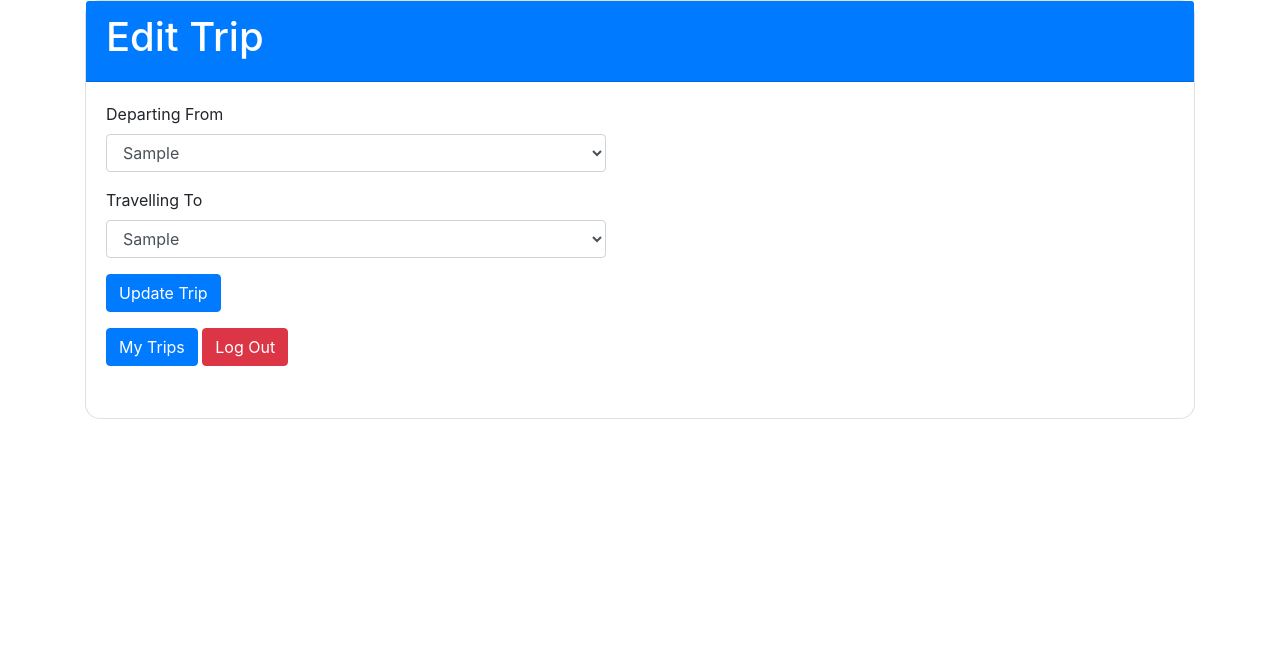
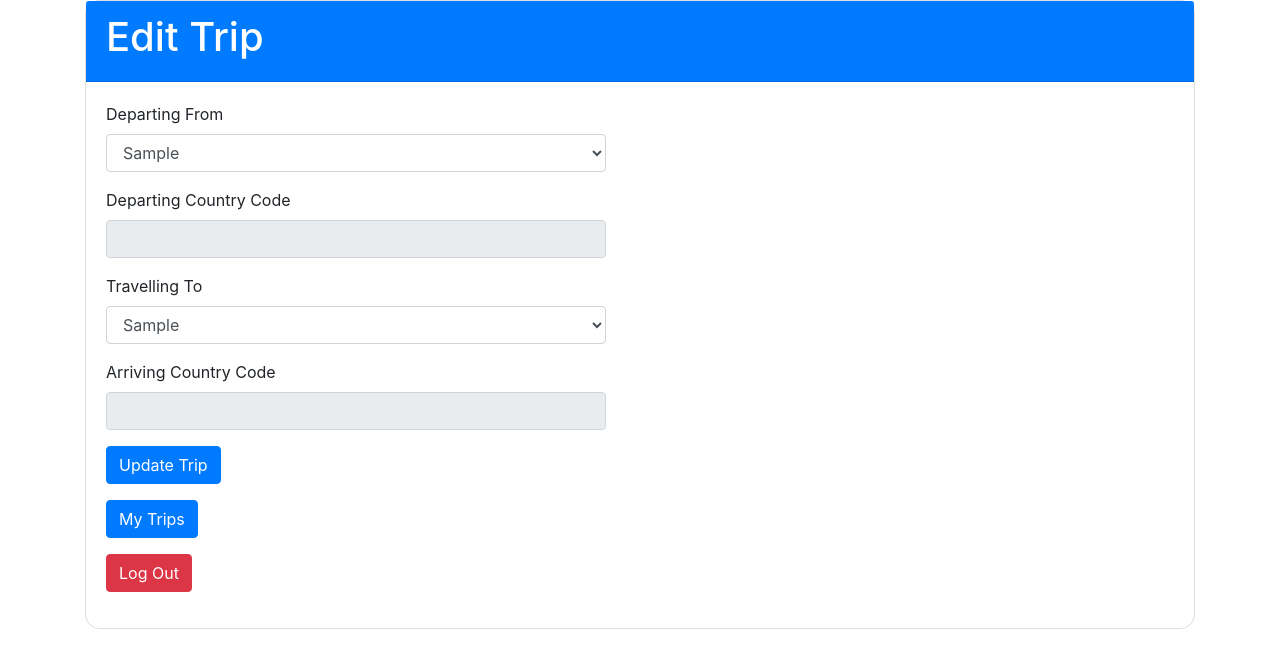
Before and after one commit to jomelbautista/travel-docs, a Flask app: template flask_app/templates/edit_trip.html in a window 1280 px wide. Shown: the top 668 px of the page. Run offline with Flask 2, Linux system fonts and the light colour scheme; the template is opened without the code that fills it: most values are stand-ins (such as "Sample title", 1, 10 or a date in 2020).

Commit message:
added functionality to display full Country name

```diff
--- a/flask_app/controllers/trips.py
+++ b/flask_app/controllers/trips.py
@@ -55,7 +55,9 @@
         return redirect('/new/trip')
     data = {
         'departing_country': request.form['departing_country'],
+        'departing_country_code' : request.form['departing_country_code'],
         'arriving_country': request.form['arriving_country'],
+        'arriving_country_code' : request.form['arriving_country_code'],
         'user_id': session['user_id']
     }
     Trip.save(data)
@@ -68,7 +70,9 @@
     data = {
         'id': request.form['id'],
         'departing_country': request.form['departing_country'],
+        'departing_country_code' : request.form['departing_country_code'],
         'arriving_country': request.form['arriving_country'],
+        'arriving_country_code' : request.form['arriving_country_code'],
     }
     Trip.update_trip(data)
     return redirect('/dashboard')
--- a/flask_app/static/app.js
+++ b/flask_app/static/app.js
@@ -1,6 +1,6 @@
 document.addEventListener('DOMContentLoaded', () => {
-    getCountryNamesA('#countries-departing');
-    getCountryNamesA('#countries-travelling-to');
+    getCountryNames('#countries-departing');
+    getCountryNames('#countries-travelling-to');
 })
 
 
@@ -14,9 +14,30 @@
         coderData.forEach(country => {
             option = document.createElement('option');
             option.text = `${country.name}`;
-            option.value = `${country.alpha2Code}`;
+            option.value = `${country.name}`;
             dropDown.add(option);
         })
     })
     .catch(err => console.log(err) );
 }
+
+// API call to populate country names into select dropdown
+function getCountryCodeDeparture(countryName) {
+    let countryCodeSrc = document.querySelector("#country-code-departing");
+    fetch(`https://restcountries.com/v2/name/${countryName}?fullText=true`)
+    .then(response => response.json() )
+    .then(coderData => {
+        countryCodeSrc.value = coderData[0]['alpha2Code'];
+    })
+    .catch(err => console.log(err) );
+}
+
+function getCountryCodeArrival(countryName) {
+    let countryCodeSrc = document.querySelector("#country-code-arriving");
+    fetch(`https://restcountries.com/v2/name/${countryName}?fullText=true`)
+    .then(response => response.json() )
+    .then(coderData => {
+        countryCodeSrc.value = coderData[0]['alpha2Code'];
+    })
+    .catch(err => console.log(err) );
+}
--- a/flask_app/static/show_trip.js
+++ b/flask_app/static/show_trip.js
@@ -1,6 +1,6 @@
 document.addEventListener('DOMContentLoaded', () => {
-    let countryCodeDeparture = document.querySelector("#countries-departing").innerHTML;
-    let countryCodeArrival = document.querySelector("#countries-travelling-to").innerHTML;
+    let countryCodeDeparture = document.querySelector("#countries-departing-code").innerHTML;
+    let countryCodeArrival = document.querySelector("#countries-travelling-to-code").innerHTML;
     getTravelRestrictions(countryCodeDeparture, countryCodeArrival);
 })
 
@@ -9,7 +9,7 @@
     fetch(url, {
         method: "GET",
         headers: {
-            "Authorization": "Bearer TZE04rOhFpr4j4dGJJyxBouZeQZX",
+            "Authorization": "Bearer 7FzDVJFzm4eOkKpXp3UdxoEyfTet",
         },
         mode:"cors",
         catch:"default"
--- a/flask_app/templates/edit_trip.html
+++ b/flask_app/templates/edit_trip.html
@@ -22,16 +22,26 @@
 
                             <div class="mb-3">
                                 <label for="countries-departing" class="select-label">Departing From</label>
-                                <select class="form-control form-select-lg" id="countries-departing" name="departing_country" style="width: 500px;">
+                                <select class="form-control form-select-lg" id="countries-departing" name="departing_country" style="width: 500px;"onChange="getCountryCodeDeparture(this.value)">
                                     <option selected>{{edit.departing_country}}</option>
                                 </select>
                             </div>
 
                             <div class="mb-3">
+                                <label for="departing_country_code" class="form-label">Departing Country Code</label>
+                                <input id="country-code-departing" class="form-control" name="departing_country_code" type="text" style="width: 500px;" readonly>
+                            </div>
+
+                            <div class="mb-3">
                                 <label for="countries-arrival" class="select-label">Travelling To</label>
-                                <select class="form-control form-select-lg" id="countries-travelling-to" name="arriving_country" style="width: 500px;">
+                                <select class="form-control form-select-lg" id="countries-travelling-to" name="arriving_country" style="width: 500px;" onChange="getCountryCodeArrival(this.value)">
                                     <option selected>{{edit.arriving_country}}</option>
                                 </select>
+                            </div>
+
+                            <div class="mb-3">
+                                <label for="arriving_country_code" class="form-label">Arriving Country Code</label>
+                                <input id="country-code-arriving" class="form-control" name="arriving_country_code" type="text" style="width: 500px;" readonly>
                             </div>
 
                             <div class="mb-3">
@@ -40,9 +50,12 @@
 
                             <a class="btn btn-primary mb-3" href="/dashboard">My Trips</a>
 
-                            <a class="btn btn-danger mb-3" href="/logout">Log Out</a>
+                        </form>
 
+                        <form action="/logout" method="post">
+                            <button type="submit" class="btn btn-danger">Log Out</button>
                         </form>
+
 
                         <div class="mt-3 mb-3 text-danger">
                             {% with messages = get_flashed_messages(category_filter=["trips"]) %}
```
Also changed, not shown: flask_app/models/trip.py (+6 -4 lines), flask_app/templates/new_trip.html (+14 -2 lines), flask_app/templates/show_trip.html (+9 -0 lines), 2 other files.
